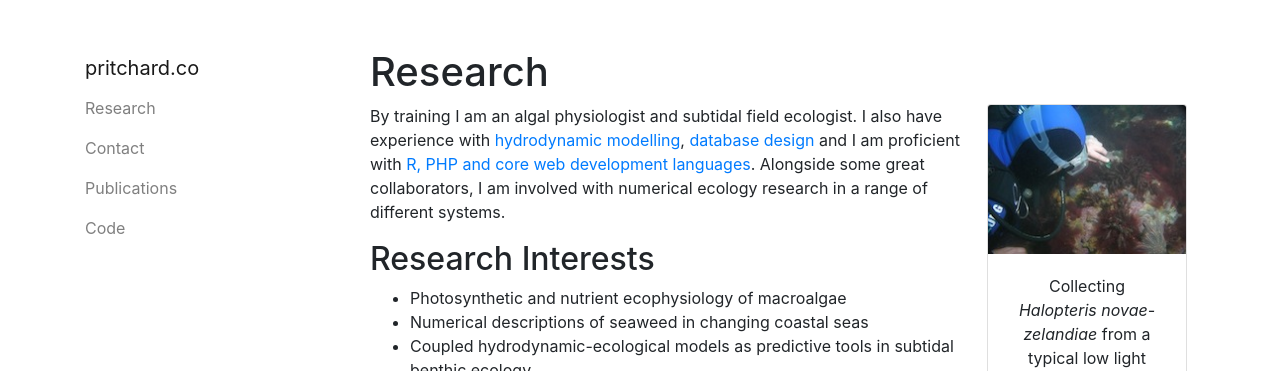
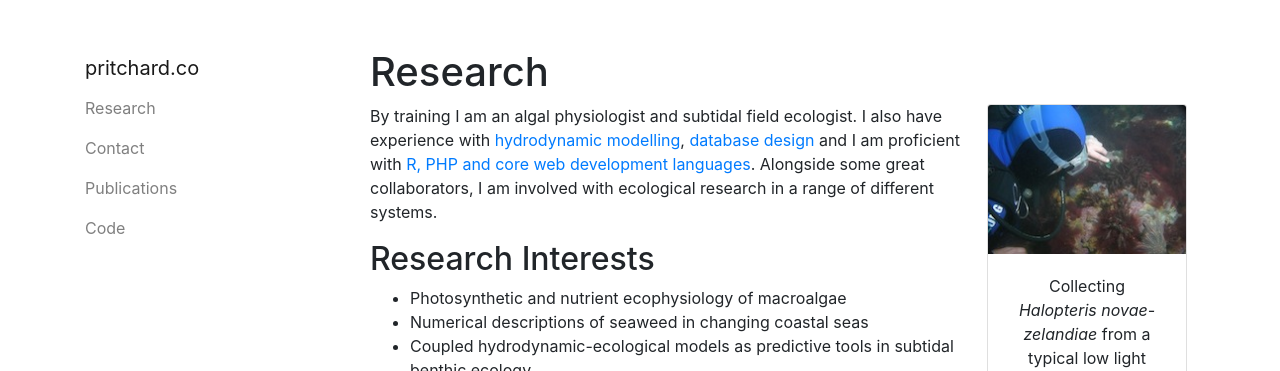
Before and after one commit to dpritchard/web-pritchard-co, a Jekyll site: the page built from research/index.md, in a window 1280 px wide. Shown: the top 371 px of the page. Built offline with Jekyll 4.4.1, drawn with Linux system fonts in a browser that asks for light colours; our own code applies the rules of GitHub Pages for plain Markdown files.

Commit message:
Update research index

```diff
--- a/research/index.md
+++ b/research/index.md
@@ -11,7 +11,7 @@ layout: default
   </div>
 </div>
 
-By training I am an algal physiologist and subtidal field ecologist. I also have experience with [hydrodynamic modelling]({{ './outfall_modelling/' | relative_url }}), [database design]({{ './localknowledge/' | relative_url }}) and I am proficient with [R, PHP and core web development languages]({{ '/code' | relative_url }}).  Alongside some great collaborators, I am involved with numerical ecology research in a range of different systems.
+By training I am an algal physiologist and subtidal field ecologist. I also have experience with [hydrodynamic modelling]({{ './outfall_modelling/' | relative_url }}), [database design]({{ './localknowledge/' | relative_url }}) and I am proficient with [R, PHP and core web development languages]({{ '/code' | relative_url }}).  Alongside some great collaborators, I am involved with ecological research in a range of different systems.
 
 ## Research Interests
 
```
